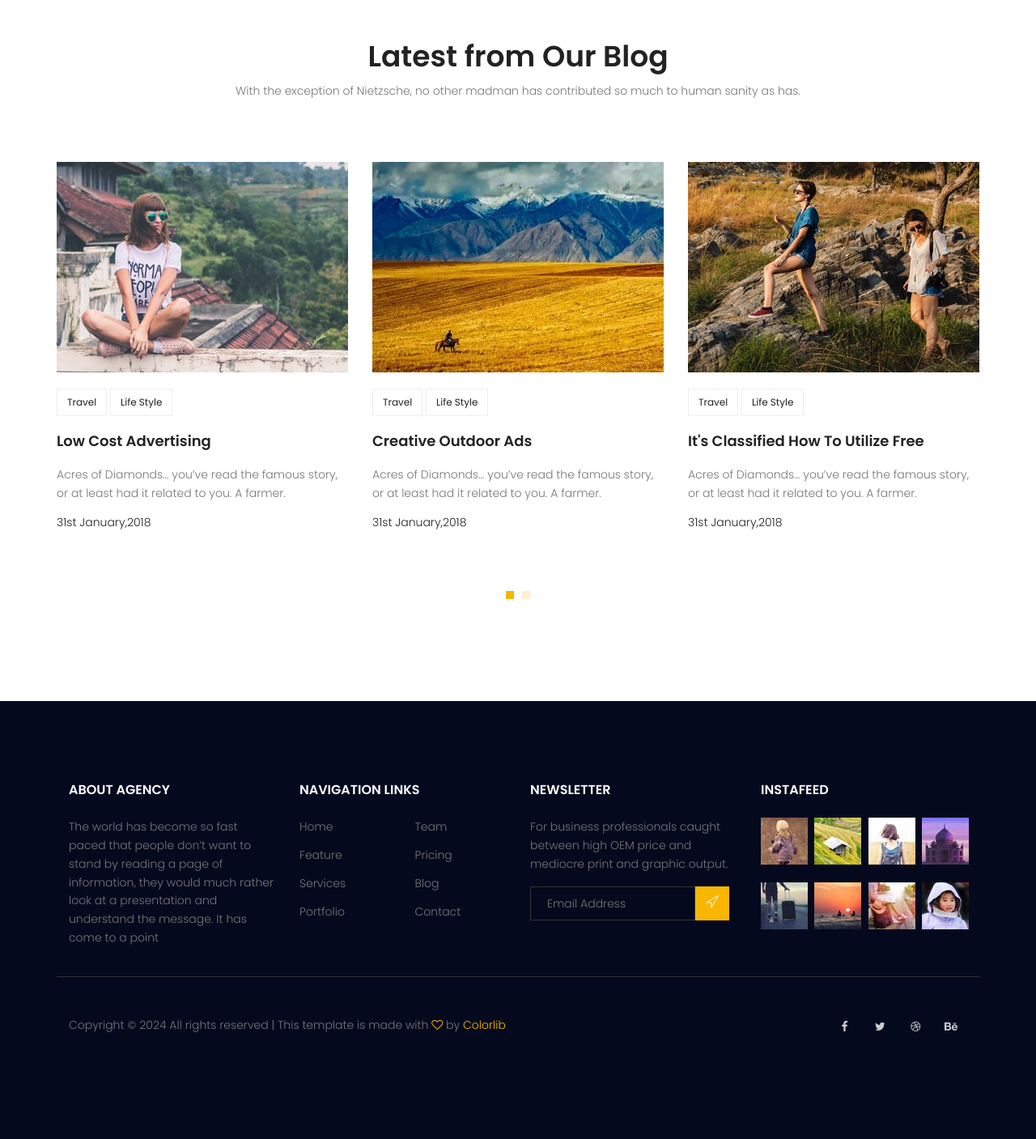
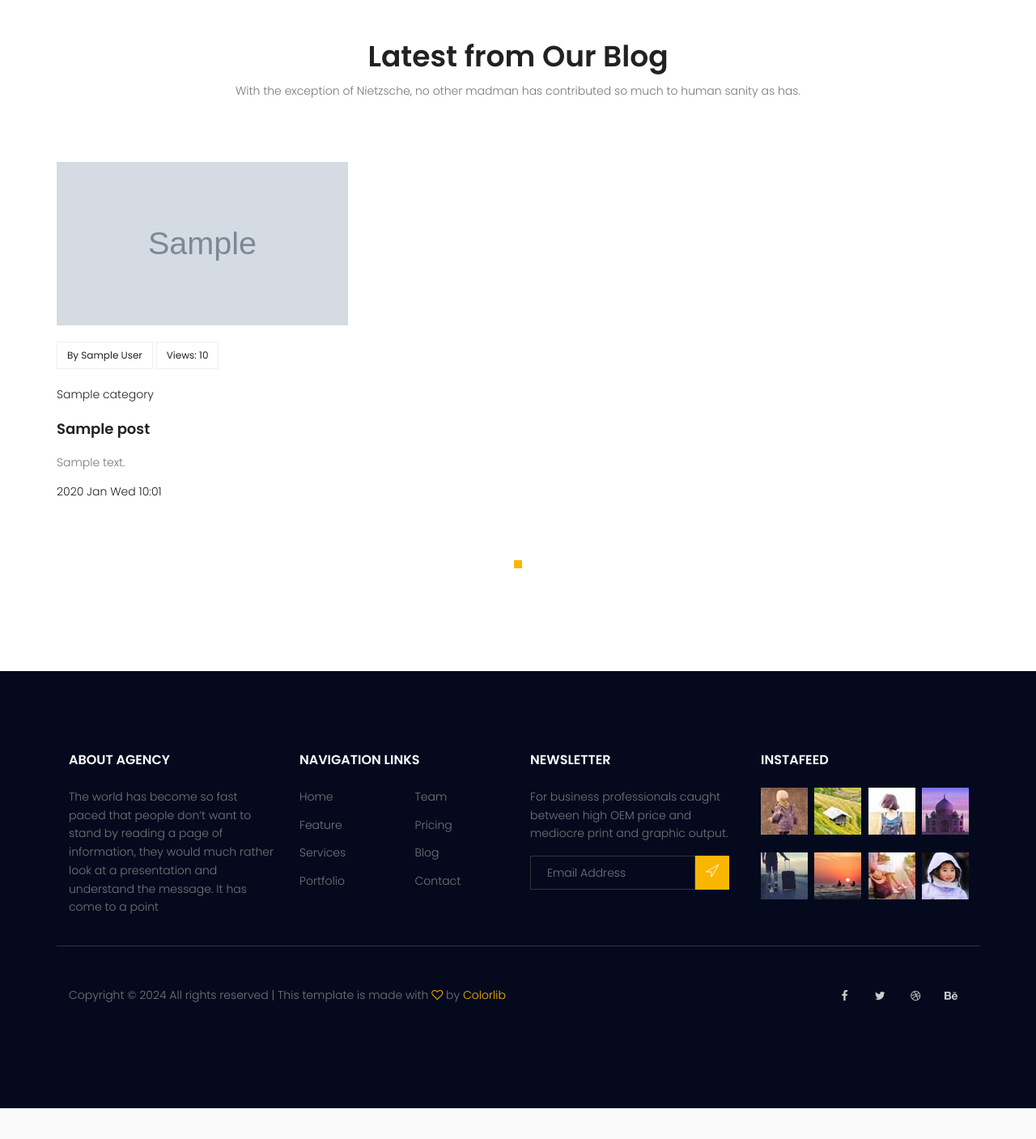
Before and after one commit to tareqWpy/maktabkhooneh-project, a Django app: page / in a window 1280 px wide. Shown: the part 2589-3996 px from the top of the page at 81% size. After the commit the page ends 3958 px from the top, so only its background shows below. Run offline with Django 4.2, Linux system fonts and the light colour scheme; tables that the repository leaves empty hold one stand-in row (values such as "Sample post"); grey boxes marked "Sample" are stand-in pictures; some libraries are stand-ins or nearby versions.

Commit message:
Big Update
added latest posts to home page

```diff
--- a/blogApp/templatetags/blog_tags.py
+++ b/blogApp/templatetags/blog_tags.py
@@ -10,7 +10,7 @@ register = template.Library()
 def latest_post():
     posts = Post.objects.filter(status=1, published_date__lte=timezone.now()).order_by(
         "-published_date"
-    )[:3]
+    )[:4]
     return {"posts": posts}
 
 
--- /dev/null
+++ b/projectApp/templatetags/home_posts.py
@@ -0,0 +1,14 @@
+from django import template
+from django.utils import timezone
+
+from blogApp.models import Post
+
+register = template.Library()
+
+
+@register.inclusion_tag("website/home-posts.html")
+def home_latest_post():
+    posts = Post.objects.filter(status=1, published_date__lte=timezone.now()).order_by(
+        "-published_date"
+    )[:6]
+    return {"posts": posts}
--- a/templates/blog/blog-home.html
+++ b/templates/blog/blog-home.html
@@ -129,7 +129,7 @@
                             </p>
                             <p class="date col-lg-12 col-md-12 col-6">
                                 <a href="#"
-                                    >{{post.published_date|date:"M D"}}</a
+                                    >{{post.published_date|date:"Y M D"}}</a
                                 >
                                 <span class="lnr lnr-calendar-full"></span>
                             </p>
--- a/templates/blog/blog-single.html
+++ b/templates/blog/blog-single.html
@@ -85,7 +85,7 @@
                     </div>
                     <div class="col-lg-9 col-md-9">
                         <h3 class="mt-20 mb-20">{{current_post.title}}</h3>
-                        <h5 class="excert">{{current_post.content}}</h5>
+                        <p class="excert">{{current_post.content}}</p>
                     </div>
                 </div>
                 <div class="navigation-area">
--- /dev/null
+++ b/templates/website/home-posts.html
@@ -0,0 +1,76 @@
+{% load static %}
+
+<section class="recent-blog-area section-gap">
+    <div class="container">
+        <div class="row d-flex justify-content-center">
+            <div class="menu-content pb-60 col-lg-9">
+                <div class="title text-center">
+                    <h1 class="mb-10">Latest from Our Blog</h1>
+                    <p>
+                        With the exception of Nietzsche, no other madman has
+                        contributed so much to human sanity as has.
+                    </p>
+                </div>
+            </div>
+        </div>
+        <div class="row">
+            <div class="active-recent-blog-carusel">
+                {% for post in posts %}
+                <div class="single-recent-blog-post item">
+                    <div class="thumb">
+                        <a href="{% url 'blog:blog-single' pid=post.id %}">
+                            <img
+                                style="width: 360px; height: 202.5px"
+                                class="img-fluid"
+                                src="{{post.image.url}}"
+                                alt=""
+                            />
+                        </a>
+                    </div>
+                    <div class="details">
+                        <div class="tags">
+                            <ul>
+                                <li>
+                                    <a
+                                        href="{% url 'blog:blog-author' author_username=post.author.first_name %}"
+                                        >By {{post.author.get_full_name}}</a
+                                    >
+                                </li>
+                                <li>
+                                    <a href="#"
+                                        >Views: {{post.counted_views}}</a
+                                    >
+                                </li>
+                            </ul>
+                        </div>
+                        <ul>
+                            <li>
+                                {% for cat in post.category.all|slice:":5" %}
+                                <a
+                                    style="
+                                    color: #222;
+                                    -webkit-transition: all 0.3s ease 0s;
+                                    -moz-transition: all 0.3s ease 0s;
+                                    -o-transition: all 0.3s ease 0s;
+                                    transition: all 0.3s ease 0s;
+                                    }"
+                                    href="{% url 'blog:blog-category' cat_name=cat %}"
+                                    >{{ cat }}</a
+                                >
+                                {% if not forloop.last %}, {%endif%} {%endfor%}
+                            </li>
+                        </ul>
+                        <a href="{% url 'blog:blog-single' pid=post.id %}"
+                            ><h4 class="title">{{post.title}}</h4></a
+                        >
+                        <p>{{ post.content|truncatewords:10 }}</p>
+                        <h6 class="date">
+                            {{post.published_date|date:"Y M D h:m"}}
+                        </h6>
+                    </div>
+                </div>
+                {% endfor %}
+            </div>
+        </div>
+    </div>
+</section>
--- a/templates/website/index.html
+++ b/templates/website/index.html
@@ -1,4 +1,6 @@
-{% extends "base.html" %} {% load static %} {% block content %}
+{% extends "base.html" %} {% load static %} {% load home_posts %}
+<br />
+{% block content %}
 <!-- start banner Area -->
 <section class="banner-area relative">
     <div class="overlay overlay-bg"></div>
@@ -8,9 +10,9 @@
                 <h6 class="text-white">Away from monotonous life</h6>
                 <h1 class="text-white">Magical Travel</h1>
                 <p class="text-white">
-          If you are looking at blank cassettes on the web, you may be very
-          confused at the difference in price. You may see some for as low as
-          $.17 each.
+                    If you are looking at blank cassettes on the web, you may be
+                    very confused at the difference in price. You may see some
+                    for as low as $.17 each.
                 </p>
             </div>
         </div>
@@ -26,8 +28,8 @@
                 <div class="title text-center">
                     <h1 class="mb-10">Popular Destinations</h1>
                     <p>
-            We all live in an age that belongs to the young at heart. Life that
-            is becoming extremely fast, day.
+                        We all live in an age that belongs to the young at
+                        heart. Life that is becoming extremely fast, day.
                     </p>
                 </div>
             </div>
@@ -37,7 +39,11 @@
                 <div class="single-destination relative">
                     <div class="thumb relative">
                         <div class="overlay overlay-bg"></div>
-            <img class="img-fluid" src="{% static 'img/d1.jpg' %}" alt="" />
+                        <img
+                            class="img-fluid"
+                            src="{% static 'img/d1.jpg' %}"
+                            alt=""
+                        />
                     </div>
                     <div class="desc">
                         <a href="#" class="price-btn">$150</a>
@@ -50,7 +56,11 @@
                 <div class="single-destination relative">
                     <div class="thumb relative">
                         <div class="overlay overlay-bg"></div>
-            <img class="img-fluid" src="{% static 'img/d2.jpg' %}" alt="" />
+                        <img
+                            class="img-fluid"
+                            src="{% static 'img/d2.jpg' %}"
+                            alt=""
+                        />
                     </div>
                     <div class="desc">
                         <a href="#" class="price-btn">$250</a>
@@ -63,7 +73,11 @@
                 <div class="single-destination relative">
                     <div class="thumb relative">
                         <div class="overlay overlay-bg"></div>
-            <img class="img-fluid" src="{% static 'img/d3.jpg' %}" alt="" />
+                        <img
+                            class="img-fluid"
+                            src="{% static 'img/d3.jpg' %}"
+                            alt=""
+                        />
                     </div>
                     <div class="desc">
                         <a href="#" class="price-btn">$350</a>
@@ -85,8 +99,8 @@
                 <div class="title text-center">
                     <h1 class="mb-10">Other issues we can help you with</h1>
                     <p>
-            We all live in an age that belongs to the young at heart. Life that
-            is.
+                        We all live in an age that belongs to the young at
+                        heart. Life that is.
                     </p>
                 </div>
             </div>
@@ -95,56 +109,72 @@
             <div class="col-lg-3 col-md-6">
                 <div class="single-other-issue">
                     <div class="thumb">
-            <img class="img-fluid" src="{% static 'img/o1.jpg' %}" alt="" />
+                        <img
+                            class="img-fluid"
+                            src="{% static 'img/o1.jpg' %}"
+                            alt=""
+                        />
                     </div>
                     <a href="#">
                         <h4>Rent a Car</h4>
                     </a>
                     <p>
-            The preservation of human life is the ultimate value, a pillar of
-            ethics and the foundation.
+                        The preservation of human life is the ultimate value, a
+                        pillar of ethics and the foundation.
                     </p>
                 </div>
             </div>
             <div class="col-lg-3 col-md-6">
                 <div class="single-other-issue">
                     <div class="thumb">
-            <img class="img-fluid" src="{% static 'img/o2.jpg' %}" alt="" />
+                        <img
+                            class="img-fluid"
+                            src="{% static 'img/o2.jpg' %}"
+                            alt=""
+                        />
                     </div>
                     <a href="#">
                         <h4>Cruise Booking</h4>
                     </a>
                     <p>
-            I was always somebody who felt quite sorry for myself, what I had
-            not got compared.
+                        I was always somebody who felt quite sorry for myself,
+                        what I had not got compared.
                     </p>
                 </div>
             </div>
             <div class="col-lg-3 col-md-6">
                 <div class="single-other-issue">
                     <div class="thumb">
-            <img class="img-fluid" src="{% static 'img/o3.jpg' %}" alt="" />
+                        <img
+                            class="img-fluid"
+                            src="{% static 'img/o3.jpg' %}"
+                            alt=""
+                        />
                     </div>
                     <a href="#">
                         <h4>To Do List</h4>
                     </a>
                     <p>
-            The following article covers a topic that has recently moved to
-            center stage–at least it seems.
+                        The following article covers a topic that has recently
+                        moved to center stage–at least it seems.
                     </p>
                 </div>
             </div>
             <div class="col-lg-3 col-md-6">
                 <div class="single-other-issue">
                     <div class="thumb">
-            <img class="img-fluid" src="{% static 'img/o4.jpg' %}" alt="" />
+                        <img
+                            class="img-fluid"
+                            src="{% static 'img/o4.jpg' %}"
+                            alt=""
+                        />
                     </div>
                     <a href="#">
                         <h4>Food Features</h4>
                     </a>
                     <p>
-            There are many kinds of narratives and organizing principles.
-            Science is driven by evidence.
+                        There are many kinds of narratives and organizing
+                        principles. Science is driven by evidence.
                     </p>
                 </div>
             </div>
@@ -164,15 +194,22 @@
                     We‘ll make it for you
                 </h1>
                 <p>
-          inappropriate behavior is often laughed off as “boys will be boys,”
-          women face higher conduct standards especially in the workplace.
-          That’s why it’s crucial that, as women, our behavior on the job is
-          beyond reproach. inappropriate behavior is often laughed.
+                    inappropriate behavior is often laughed off as “boys will be
+                    boys,” women face higher conduct standards especially in the
+                    workplace. That’s why it’s crucial that, as women, our
+                    behavior on the job is beyond reproach. inappropriate
+                    behavior is often laughed.
                 </p>
-        <a href="#" class="primary-btn text-uppercase">request custom price</a>
+                <a href="#" class="primary-btn text-uppercase"
+                    >request custom price</a
+                >
             </div>
             <div class="col-lg-6 col-md-12 home-about-right no-padding">
-        <img class="img-fluid" src="{% static 'img/about-img.jpg' %}" alt="" />
+                <img
+                    class="img-fluid"
+                    src="{% static 'img/about-img.jpg' %}"
+                    alt=""
+                />
             </div>
         </div>
     </div>
@@ -180,166 +217,6 @@
 <!-- End home-about Area -->
 
 <!-- Start blog Area -->
-<section class="recent-blog-area section-gap">
-  <div class="container">
-    <div class="row d-flex justify-content-center">
-      <div class="menu-content pb-60 col-lg-9">
-        <div class="title text-center">
-          <h1 class="mb-10">Latest from Our Blog</h1>
-          <p>
-            With the exception of Nietzsche, no other madman has contributed so
-            much to human sanity as has.
-          </p>
-        </div>
-      </div>
-    </div>
-    <div class="row">
-      <div class="active-recent-blog-carusel">
-        <div class="single-recent-blog-post item">
-          <div class="thumb">
-            <img class="img-fluid" src="{% static 'img/b1.jpg' %}" alt="" />
-          </div>
-          <div class="details">
-            <div class="tags">
-              <ul>
-                <li>
-                  <a href="#">Travel</a>
-                </li>
-                <li>
-                  <a href="#">Life Style</a>
-                </li>
-              </ul>
-            </div>
-            <a href="#"><h4 class="title">Low Cost Advertising</h4></a>
-            <p>
-              Acres of Diamonds… you’ve read the famous story, or at least had
-              it related to you. A farmer.
-            </p>
-            <h6 class="date">31st January,2018</h6>
-          </div>
-        </div>
-        <div class="single-recent-blog-post item">
-          <div class="thumb">
-            <img class="img-fluid" src="{% static 'img/b2.jpg' %}" alt="" />
-          </div>
-          <div class="details">
-            <div class="tags">
-              <ul>
-                <li>
-                  <a href="#">Travel</a>
-                </li>
-                <li>
-                  <a href="#">Life Style</a>
-                </li>
-              </ul>
-            </div>
-            <a href="#"><h4 class="title">Creative Outdoor Ads</h4></a>
-            <p>
-              Acres of Diamonds… you’ve read the famous story, or at least had
-              it related to you. A farmer.
-            </p>
-            <h6 class="date">31st January,2018</h6>
-          </div>
-        </div>
-        <div class="single-recent-blog-post item">
-          <div class="thumb">
-            <img class="img-fluid" src="{% static 'img/b3.jpg' %}" alt="" />
-          </div>
-          <div class="details">
-            <div class="tags">
-              <ul>
-                <li>
-                  <a href="#">Travel</a>
-                </li>
-                <li>
-                  <a href="#">Life Style</a>
-                </li>
-              </ul>
-            </div>
-            <a href="#"
-              ><h4 class="title">It's Classified How To Utilize Free</h4></a
-            >
-            <p>
-              Acres of Diamonds… you’ve read the famous story, or at least had
-              it related to you. A farmer.
-            </p>
-            <h6 class="date">31st January,2018</h6>
-          </div>
-        </div>
-        <div class="single-recent-blog-post item">
-          <div class="thumb">
-            <img class="img-fluid" src="{% static 'img/b1.jpg' %}" alt="" />
-          </div>
-          <div class="details">
-            <div class="tags">
-              <ul>
-                <li>
-                  <a href="#">Travel</a>
-                </li>
-                <li>
-                  <a href="#">Life Style</a>
-                </li>
-              </ul>
-            </div>
-            <a href="#"><h4 class="title">Low Cost Advertising</h4></a>
-            <p>
-              Acres of Diamonds… you’ve read the famous story, or at least had
-              it related to you. A farmer.
-            </p>
-            <h6 class="date">31st January,2018</h6>
-          </div>
-        </div>
-        <div class="single-recent-blog-post item">
-          <div class="thumb">
-            <img class="img-fluid" src="{% static 'img/b2.jpg' %}" alt="" />
-          </div>
-          <div class="details">
-            <div class="tags">
-              <ul>
-                <li>
-                  <a href="#">Travel</a>
-                </li>
-                <li>
-                  <a href="#">Life Style</a>
-                </li>
-              </ul>
-            </div>
-            <a href="#"><h4 class="title">Creative Outdoor Ads</h4></a>
-            <p>
-              Acres of Diamonds… you’ve read the famous story, or at least had
-              it related to you. A farmer.
-            </p>
-            <h6 class="date">31st January,2018</h6>
-          </div>
-        </div>
-        <div class="single-recent-blog-post item">
-          <div class="thumb">
-            <img class="img-fluid" src="{% static 'img/b3.jpg' %}" alt="" />
-          </div>
-          <div class="details">
-            <div class="tags">
-              <ul>
-                <li>
-                  <a href="#">Travel</a>
-                </li>
-                <li>
-                  <a href="#">Life Style</a>
-                </li>
-              </ul>
-            </div>
-            <a href="#"
-              ><h4 class="title">It's Classified How To Utilize Free</h4></a
-            >
-            <p>
-              Acres of Diamonds… you’ve read the famous story, or at least had
-              it related to you. A farmer.
-            </p>
-            <h6 class="date">31st January,2018</h6>
-          </div>
-        </div>
-      </div>
-    </div>
-  </div>
-</section>
+{% home_latest_post %}
 <!-- End recent-blog Area -->
 {% endblock %}
```
Also changed, not shown: projectApp/templatetags/__init__.py (added). Lines whose indentation alone changed are shown as unchanged.
